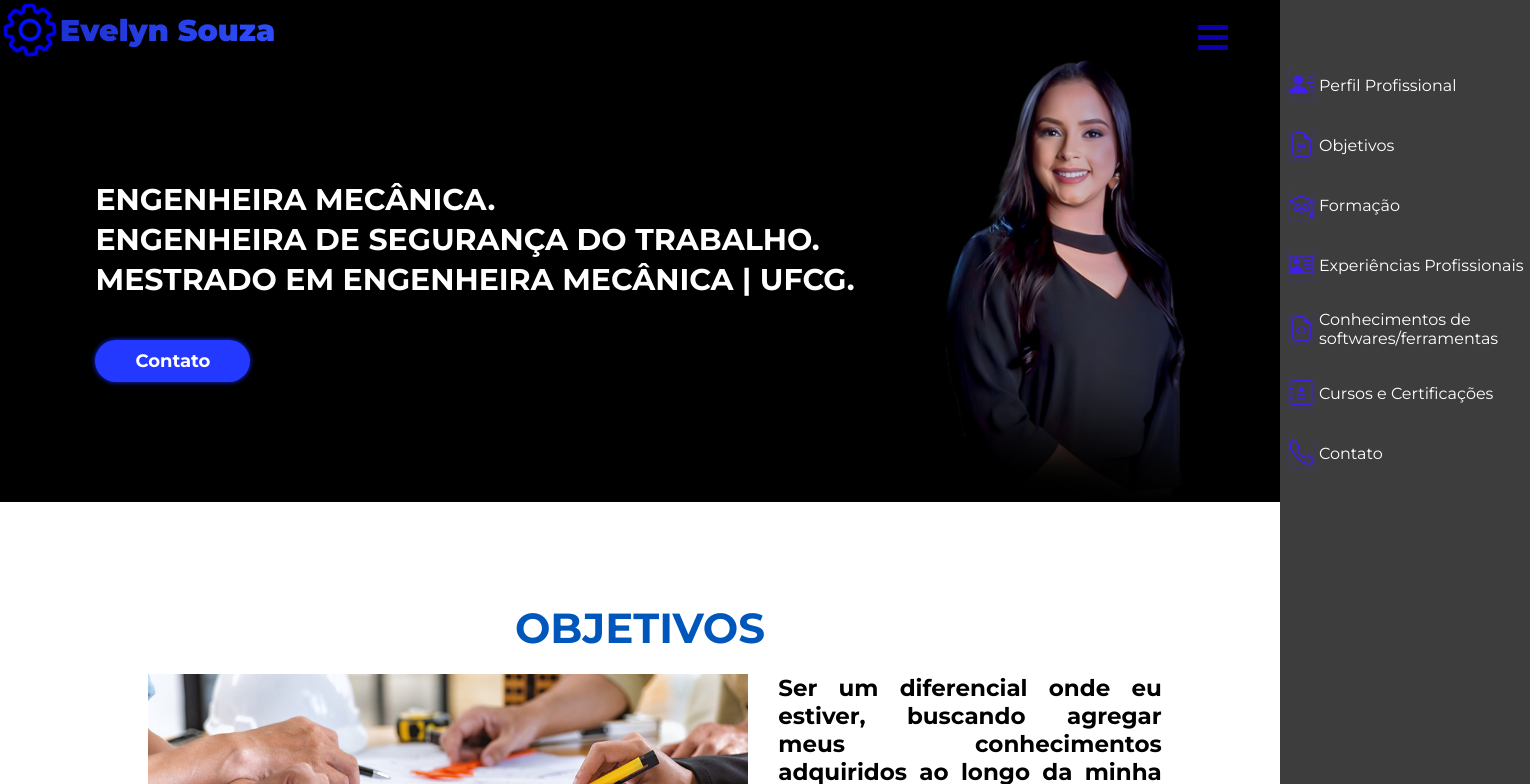
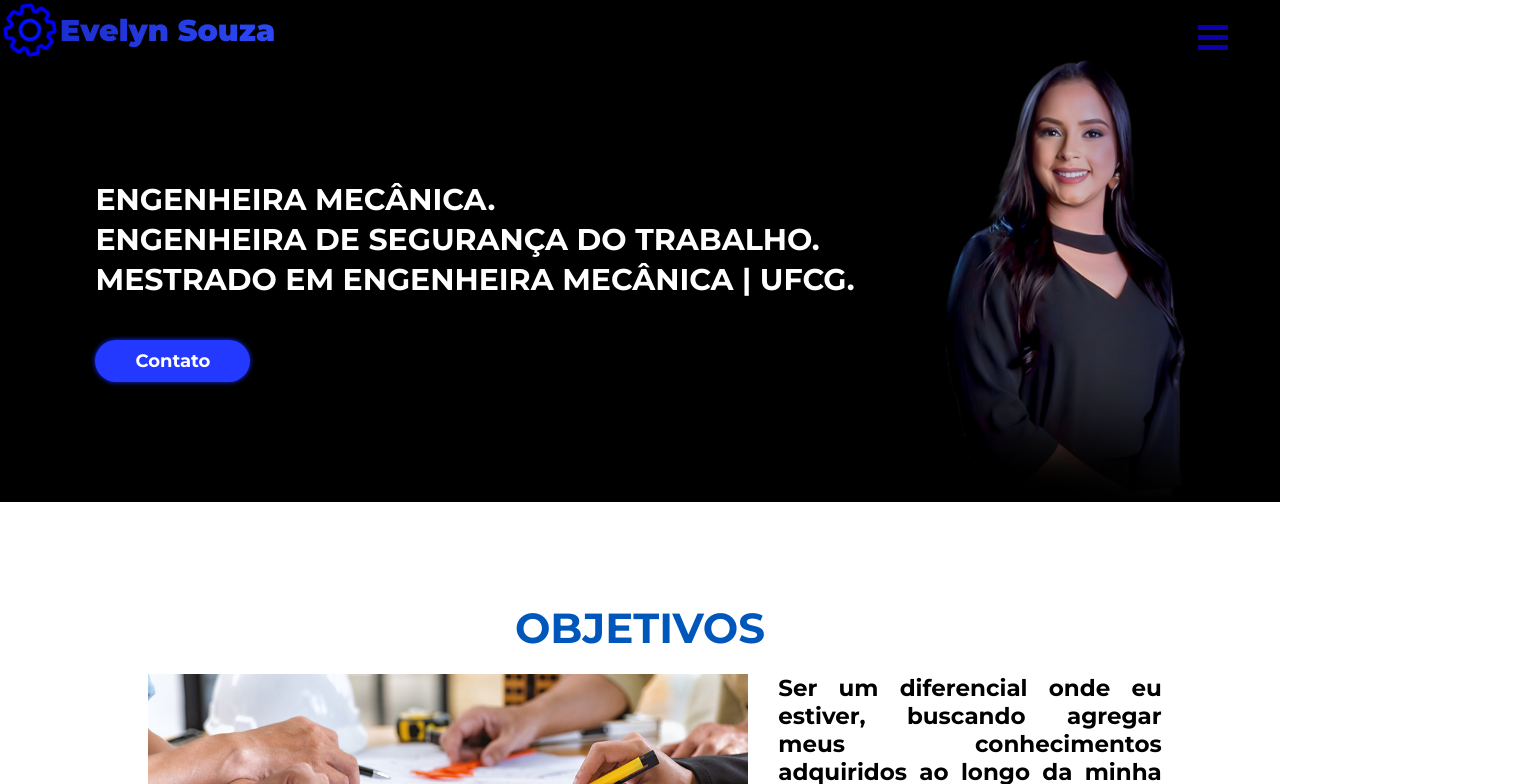
Before and after one commit to ckelyson/evelynsouza, a React (Create React App) app: page / in a window 1280 px wide. Shown: the top 784 px of the page, 1530 px wide, since content can reach past the window. Built offline with nearby package versions, Linux system fonts and the light colour scheme.

Commit message:
atualizando

```diff
--- a/src/Componentes/Cursos&Certificacoes/Cursos&Certificacoes.css
+++ b/src/Componentes/Cursos&Certificacoes/Cursos&Certificacoes.css
@@ -19,7 +19,17 @@
     margin-top: 29px;
 }
 
+.imgCertificado {
+    display: flex;
+    justify-content: center;
+}
+
 @media screen and (max-width:1020px) {
+    .imgCertificado {
+        display: flex;
+        flex-direction: column;
+        align-items: center;
+    }
     .cursos {
         background: #fff;
         padding: 20px 4%;
@@ -44,7 +54,7 @@
     .certificado {
         display: flex;
         align-items: center;
-        width: 200px;
+        width: 300px;
         margin: 20px 80px;
     }
 }
--- a/src/Componentes/Cursos&Certificacoes/index.js
+++ b/src/Componentes/Cursos&Certificacoes/index.js
@@ -64,8 +64,10 @@ function CursosCertificacoes () {
                            Gestão Ágil que tem sido de grande interesse das empresas multinacionais.
                         </p>
                     </div>
-                    <img src={certificado} className='certificado'/>
-                    <img src={certificadoPos} className='certificado'/>
+                    <div className='imgCertificado'>
+                        <img src={certificadoPos} className='certificado'/>
+                        <img src={certificado} className='certificado'/>
+                    </div>
                 </div>
             </div>
         </section>
--- a/src/Componentes/Lista/index.js
+++ b/src/Componentes/Lista/index.js
@@ -1,5 +1,5 @@
 import React, { useState } from 'react';
-import './lista.css'
+import './lista.css';
 
 const NavigationMenu = () => {
   const [menuOpen, setMenuOpen] = useState(false);
@@ -8,13 +8,16 @@ const NavigationMenu = () => {
     setMenuOpen(!menuOpen);
   };
 
-  const closeMenu =() => {
+  const closeMenu = () => {
     setMenuOpen(false);
-  }
+  };
 
   return (
     <div>
-      <div className={`hamburger ${menuOpen ? 'open' : ''}`} onClick={toggleMenu}>
+      <div
+        className={`hamburger ${menuOpen ? 'open' : ''}`}
+        onClick={toggleMenu}
+      >
         <div className="bar"></div>
         <div className="bar"></div>
         <div className="bar"></div>
@@ -22,13 +25,42 @@ const NavigationMenu = () => {
 
       <nav className={`navigation-menu ${menuOpen ? 'open' : ''}`}>
         <ul className="menu-items">
-          <li onClick={closeMenu}><a href="#introducao"><i class="bi bi-person-lines-fill"></i> Perfil Profissional</a></li>
-          <li onClick={closeMenu}><a href="#objetivos"><i class="bi bi-file-earmark-text"></i> Objetivos</a></li>
-          <li onClick={closeMenu}><a href="#formacao"><i class="bi bi-mortarboard"></i> Formação</a></li>
-          <li onClick={closeMenu}><a href="#experiencia"><i class="bi bi-person-vcard"></i> Experiências Profissionais</a></li>
-          <li onClick={closeMenu}><a href="#conhecimentos"><i class="bi bi-file-earmark-code"></i> Conhecimentos de softwares/ferramentas</a></li>
-          <li onClick={closeMenu}><a href="#cursos"><i class="bi bi-journal-medical"></i> Cursos e Certificações</a></li>
-          <li onClick={closeMenu}><a href="#contato"><i class="bi bi-telephone"></i> Contato</a></li>
+          <li>
+            <a href="#introducao">
+              <i className="bi bi-person-lines-fill"></i> Introdução
+            </a>
+          </li>
+          <li>
+            <a href="#objetivos">
+              <i className="bi bi-file-earmark-text"></i> Objetivos
+            </a>
+          </li>
+          <li>
+            <a href="#formacao">
+              <i className="bi bi-mortarboard"></i> Formação
+            </a>
+          </li>
+          <li>
+          <a href="#conhecimentos">
+          <i class="bi bi-code-square"></i> Conhecimentos softwares/ferramentas
+            </a>
+          </li>
+          <li>
+            <a href="#experiencia">
+              <i className="bi bi-person-vcard"></i> Experiências profissionais
+            </a>
+          </li>
+
+          <li>
+            <a href="#cursos">
+              <i className="bi bi-journal-medical"></i> Cursos e Certificações
+            </a>
+          </li>
+          <li>
+            <a href="#contato">
+              <i className="bi bi-telephone"></i> Contato/rodape
+            </a>
+          </li>
           {/* Adicione mais itens de menu conforme necessário */}
         </ul>
       </nav>
--- a/src/Componentes/Lista/lista.css
+++ b/src/Componentes/Lista/lista.css
@@ -17,15 +17,16 @@
 
 /* Estilos para o menu quando está aberto */
 .navigation-menu {
-  width: 250px;
+  width: 0;
+  opacity: 0;
   background-color: #000000c2;
-  position:absolute;
+  position: absolute;
   top: 0;
-  right: -250px; /* Mude para "right" para ocultar no lado direito */
+  right: 0; /* Adjust for your preferred side (left or right) */
   height: 100%;
   transition: 0.4s;
   z-index: 1000;
-  overflow-y: scroll; /* Adicione uma barra de rolagem quando o menu é longo */
+  overflow-y: scroll; /* Add a scrollbar when the menu is long */
 }
 
 /* Estilos para a lista de itens de menu */
@@ -55,9 +56,11 @@
 
 /* Estilos gerais para o componente */
 .navigation-menu.open {
-  right: 0; /* Mude para "right" para abrir no lado direito */
+  width: 250px; /* Adjust the width as needed */
+  opacity: 1;
+  transition: 0.4s;
+  z-index: 1000;
 }
-
 @media (max-width: 768px) {
   .hamburger {
     top: 18px;
@@ -72,13 +75,26 @@
   }
 
   .navigation-menu {
-    width: 55%;
-    right: -80%; /* Mude para "right" para ocultar no lado direito */
-    box-shadow: 0 0 10px rgba(0, 0, 0, 0.5);
+    width: 0;
+    opacity: 0;
+    background-color: #000000c2;
+    position: absolute;
+    top: 0;
+    right: 0; /* Adjust for your preferred side (left or right) */
+    height: 100%;
+    transition: 0.4s;
+    z-index: 1000;
+    overflow-y: scroll; /* Add a scrollbar when the menu is long */
   }
-
   .menu-items {
     list-style: none;
     padding: 40px 10px;
   }
+
+  .navigation-menu.open {
+    width: 220px; /* Adjust the width as needed */
+    opacity: 1;
+    transition: 0.4s;
+    z-index: 1000;
+  }
 }
```
